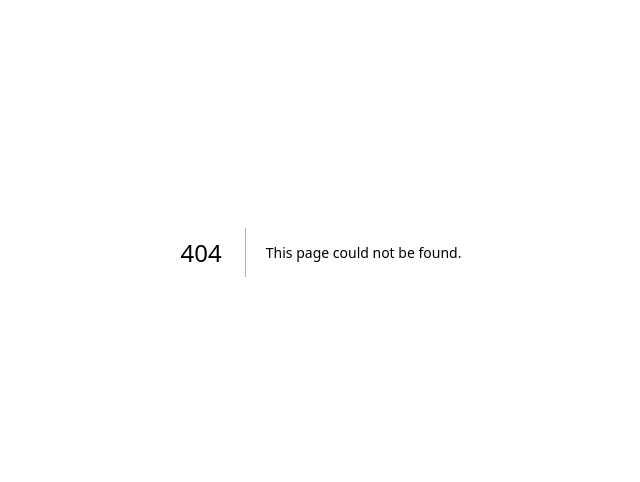
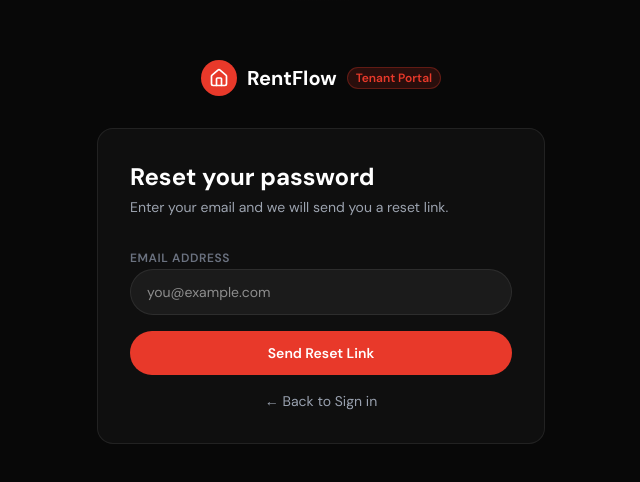
Before and after one commit to SwapzzzGit/rentflow, a Next.js app: page /tenant/forgot-password in a window 1280 px wide. Before the commit this address had no page. Shown: the part 148-630 px from the top of the page, without its empty margins (319-959 px from the left). Built offline with nearby package versions, Linux system fonts and the light colour scheme; no server answers.

Commit message:
feat: add tenant forgot password flow and whitelist recovery routes

```diff
--- /dev/null
+++ b/app/tenant/forgot-password/page.tsx
@@ -0,0 +1,118 @@
+'use client'
+
+import { useState } from 'react'
+import { createClient } from '@/lib/supabase/client'
+import { Home, Mail, Loader2, CheckCircle2 } from 'lucide-react'
+import Link from 'next/link'
+import toast from 'react-hot-toast'
+
+export default function TenantForgotPasswordPage() {
+    const supabase = createClient()
+    const [email, setEmail] = useState('')
+    const [loading, setLoading] = useState(false)
+    const [success, setSuccess] = useState(false)
+
+    async function handleReset(e: React.FormEvent) {
+        e.preventDefault()
+        if (!email) { toast.error('Please enter your email address'); return }
+
+        setLoading(true)
+        const { error } = await supabase.auth.resetPasswordForEmail(email, {
+            redirectTo: `${window.location.origin}/tenant/set-password`,
+        })
+
+        if (error) {
+            toast.error('Could not send reset email. Please check the address and try again.')
+            setLoading(false)
+            return
+        }
+
+        setSuccess(true)
+        setLoading(false)
+    }
+
+    const inputStyle = {
+        background: 'rgba(255,255,255,0.05)',
+        border: '1.5px solid rgba(255,255,255,0.08)',
+        color: '#fff',
+    }
+
+    return (
+        <div
+            className="min-h-screen flex items-center justify-center p-4"
+            style={{
+                background: '#080808',
+                backgroundImage: 'radial-gradient(ellipse 70% 40% at 50% -5%, rgba(232,57,42,0.12) 0%, transparent 60%)',
+            }}
+        >
+            <div className="w-full max-w-md">
+                {/* Logo */}
+                <div className="flex items-center gap-2.5 mb-8 justify-center">
+                    <div className="w-9 h-9 rounded-xl flex items-center justify-center" style={{ background: '#E8392A' }}>
+                        <Home className="w-5 h-5 text-white" />
+                    </div>
+                    <span className="text-xl font-bold text-white" style={{ fontFamily: 'var(--font-serif)' }}>RentFlow</span>
+                    <span className="text-xs px-2 py-0.5 rounded-full font-semibold" style={{ background: 'rgba(232,57,42,0.15)', color: '#E8392A', border: '1px solid rgba(232,57,42,0.3)' }}>
+                        Tenant Portal
+                    </span>
+                </div>
+
+                {/* Card */}
+                <div className="rounded-2xl p-8" style={{ background: 'rgba(255,255,255,0.03)', border: '1px solid rgba(255,255,255,0.08)' }}>
+                    {!success ? (
+                        <>
+                            <h1 className="text-2xl font-bold text-white mb-1" style={{ fontFamily: 'var(--font-serif)' }}>Reset your password</h1>
+                            <p className="text-sm mb-7" style={{ color: '#9CA3AF' }}>Enter your email and we will send you a reset link.</p>
+
+                            <form onSubmit={handleReset} className="space-y-4">
+                                <div className="space-y-1.5">
+                                    <label className="text-xs font-semibold uppercase tracking-wider" style={{ color: '#6B7280' }}>Email address</label>
+                                    <input
+                                        type="email"
+                                        value={email}
+                                        onChange={e => setEmail(e.target.value)}
+                                        placeholder="you@example.com"
+                                        className="w-full px-4 py-3 rounded-xl text-sm outline-none transition-all focus:ring-2 focus:ring-red-500/20"
+                                        style={inputStyle}
+                                        autoComplete="email"
+                                        required
+                                    />
+                                </div>
+
+                                <button
+                                    type="submit"
+                                    disabled={loading}
+                                    className="w-full py-3 rounded-full text-sm font-semibold text-white transition-opacity hover:opacity-85 disabled:opacity-60 flex items-center justify-center gap-2 mt-2"
+                                    style={{ background: '#E8392A' }}
+                                >
+                                    {loading ? <><Loader2 className="w-4 h-4 animate-spin" /> Sending...</> : 'Send Reset Link'}
+                                </button>
+                            </form>
+                        </>
+                    ) : (
+                        <div className="text-center py-4">
+                            <div className="w-16 h-16 bg-green-500/10 rounded-full flex items-center justify-center mx-auto mb-6">
+                                <CheckCircle2 className="w-8 h-8 text-green-500" />
+                            </div>
+                            <h2 className="text-2xl font-bold text-white mb-2" style={{ fontFamily: 'var(--font-serif)' }}>Check your email</h2>
+                            <p className="text-sm mb-6" style={{ color: '#9CA3AF' }}>
+                                We sent a password reset link to <strong className="text-white">{email}</strong>.
+                                Click the link in the email to set a new password.
+                            </p>
+                            <p className="text-xs mb-8" style={{ color: '#4B5563' }}>
+                                Did not receive it? Check your spam folder.
+                            </p>
+                        </div>
+                    )}
+
+                    <Link
+                        href="/tenant/login"
+                        className="text-sm text-gray-400 hover:text-white transition block text-center mt-4"
+                    >
+                        ← Back to Sign in
+                    </Link>
+                </div>
+            </div>
+        </div>
+    )
+}
--- a/app/tenant/layout.tsx
+++ b/app/tenant/layout.tsx
@@ -55,7 +55,7 @@ export default function TenantLayout({ children }: { children: React.ReactNode }
     }
 
     // ── Auth & Route Protection ──
-    const isAuthPage = pathname === '/tenant/login' || pathname === '/tenant/set-password'
+    const isAuthPage = pathname === '/tenant/login' || pathname === '/tenant/forgot-password' || pathname === '/tenant/set-password'
 
     useEffect(() => {
         if (session === null && !isAuthPage) {
--- a/app/tenant/login/page.tsx
+++ b/app/tenant/login/page.tsx
@@ -105,6 +105,12 @@ export default function TenantLoginPage() {
                                     {showPw ? <EyeOff className="w-4 h-4" /> : <Eye className="w-4 h-4" />}
                                 </button>
                             </div>
+                            <Link
+                                href="/tenant/forgot-password"
+                                className="text-xs text-gray-400 hover:text-white transition text-right block mt-1 mb-4"
+                            >
+                                Forgot password?
+                            </Link>
                         </div>
 
                         <button
--- a/app/tenant/set-password/page.tsx
+++ b/app/tenant/set-password/page.tsx
@@ -11,6 +11,7 @@ export default function SetPasswordPage() {
     const router = useRouter()
     const [verifying, setVerifying] = useState(true)
     const [sessionReady, setSessionReady] = useState(false)
+    const [isResetFlow, setIsResetFlow] = useState(false)
     const [error, setError] = useState<string | null>(null)
 
     const [password, setPassword] = useState('')
@@ -42,6 +43,7 @@ export default function SetPasswordPage() {
                 if (session) {
                     setSessionReady(true)
                     setVerifying(false)
+                    if (event === 'PASSWORD_RECOVERY') setIsResetFlow(true)
                 }
             }
         })
@@ -49,7 +51,7 @@ export default function SetPasswordPage() {
         const timer = setTimeout(() => {
             if (isMounted && !sessionReady) {
                 setVerifying(false)
-                setError('Invalid or expired invite link. Please ask your landlord to send a new invite.')
+                setError('Link expired or invalid. Please request a new one if needed.')
             }
         }, 5000)
 
@@ -160,8 +162,12 @@ export default function SetPasswordPage() {
 
                 {/* Card */}
                 <div className="rounded-2xl p-8" style={{ background: 'rgba(255,255,255,0.03)', border: '1px solid rgba(255,255,255,0.08)' }}>
-                    <h1 className="text-2xl font-bold text-white mb-1" style={{ fontFamily: 'var(--font-serif)' }}>Welcome to RentFlow</h1>
-                    <p className="text-sm mb-7" style={{ color: '#9CA3AF' }}>Set a secure password for your tenant account.</p>
+                    <h1 className="text-2xl font-bold text-white mb-1" style={{ fontFamily: 'var(--font-serif)' }}>
+                        {isResetFlow ? 'Set a new password' : 'Welcome to RentFlow'}
+                    </h1>
+                    <p className="text-sm mb-7" style={{ color: '#9CA3AF' }}>
+                        {isResetFlow ? 'Enter and confirm your new password below.' : 'Set a secure password for your tenant account.'}
+                    </p>
 
                     <form onSubmit={handleSetPassword} className="space-y-5">
                         <div className="space-y-1.5">
--- a/middleware.ts
+++ b/middleware.ts
@@ -34,8 +34,9 @@ export async function middleware(request: NextRequest) {
 
     // ── /tenant/* ─────────────────────────────────────────────────────────────
     if (pathname.startsWith('/tenant')) {
-        // Public: tenant login page
-        if (pathname === '/tenant/login' || pathname.startsWith('/tenant/login?')) {
+        // Public: tenant auth pages
+        const publicTenantPages = ['/tenant/login', '/tenant/forgot-password', '/tenant/set-password']
+        if (publicTenantPages.includes(pathname) || pathname.startsWith('/tenant/login?')) {
             return response
         }
         // Protected: all other /tenant/* pages
```
